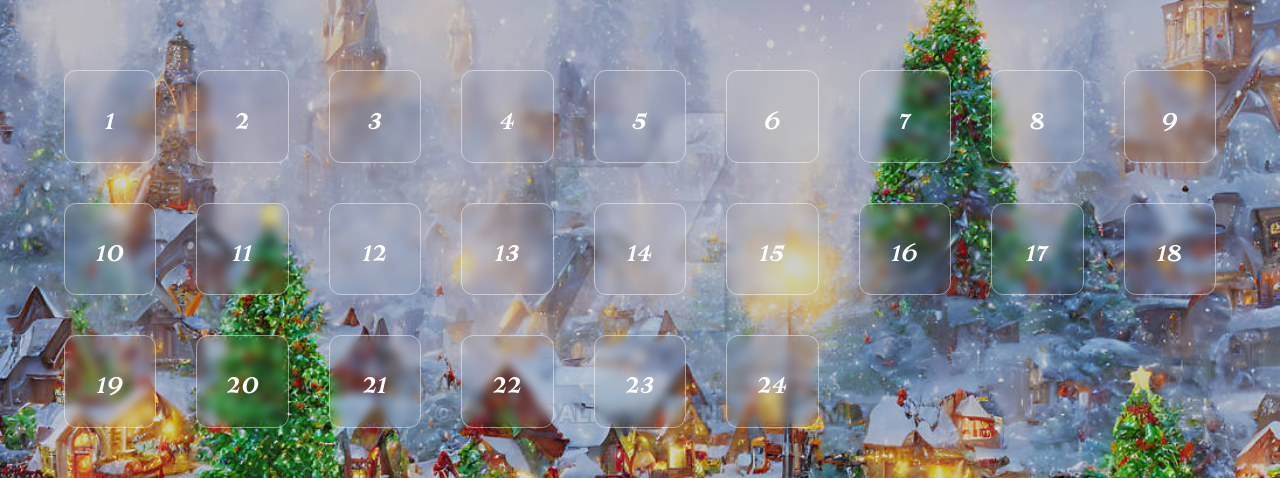
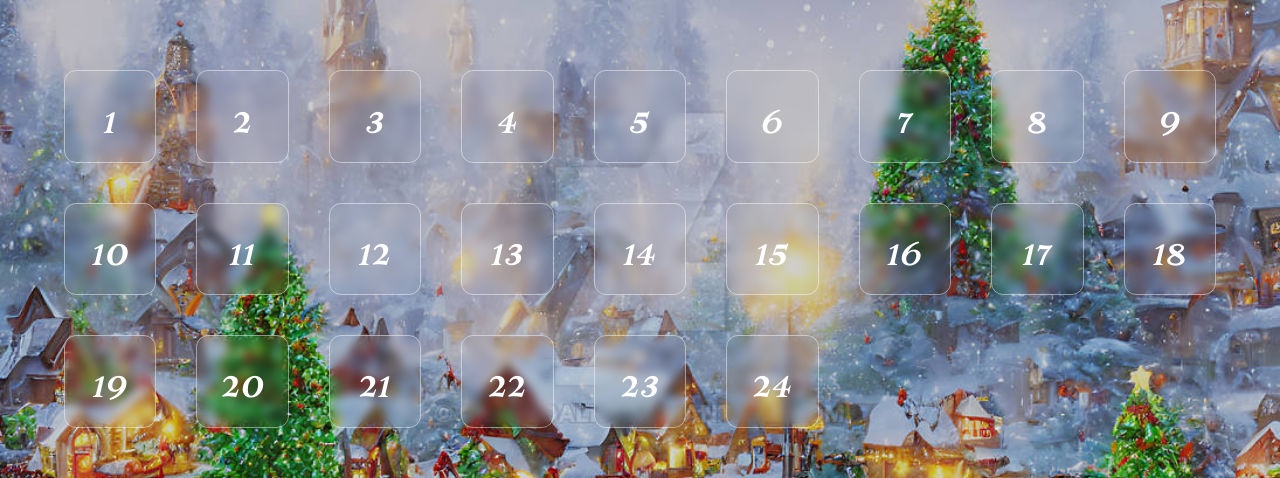
Before and after one commit to steveharrison/css-advent-calendar-2024, a React (Create React App) app in the folder css-advent-calendar/: page / in a window 1280 px wide. Shown: the part 151-629 px from the top of the page. Built offline with nearby package versions, Linux system fonts and the light colour scheme.

Commit message:
Increase font size.

```diff
--- a/css-advent-calendar/src/components/Day/Day.module.css
+++ b/css-advent-calendar/src/components/Day/Day.module.css
@@ -7,7 +7,7 @@
   justify-content: center;
   align-items: center;
   color: white;
-  font-size: 38px;
+  font-size: 50px;
   cursor: pointer;
   transition: transform 0.3s ease;
 }
```
